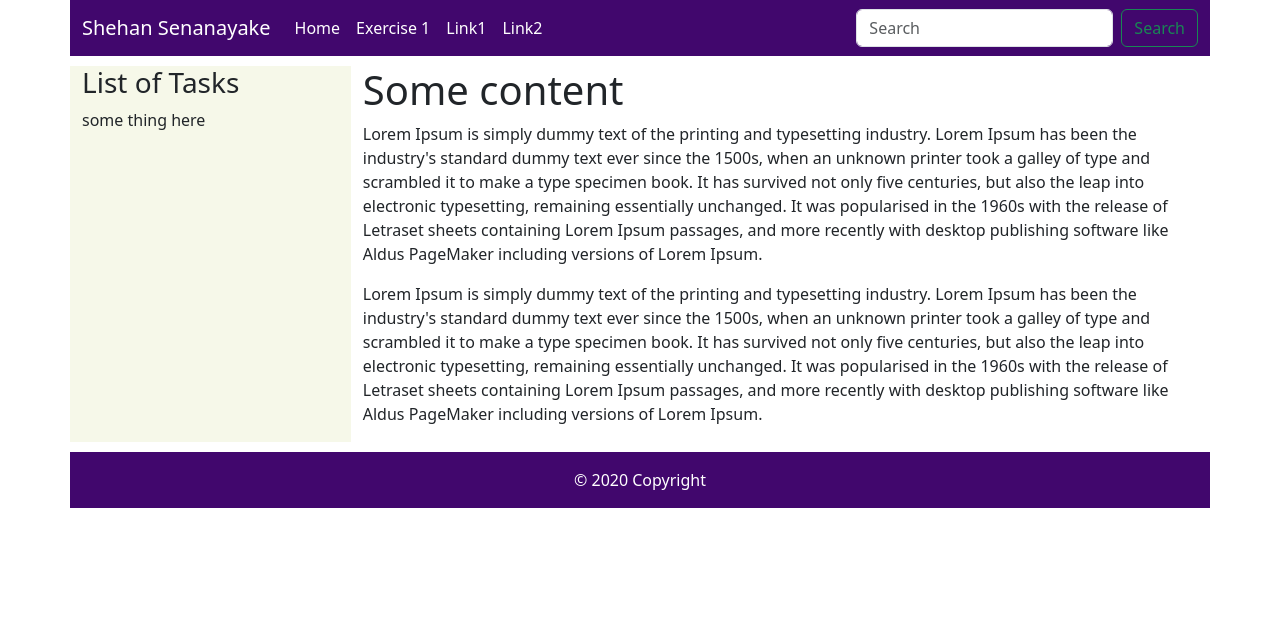
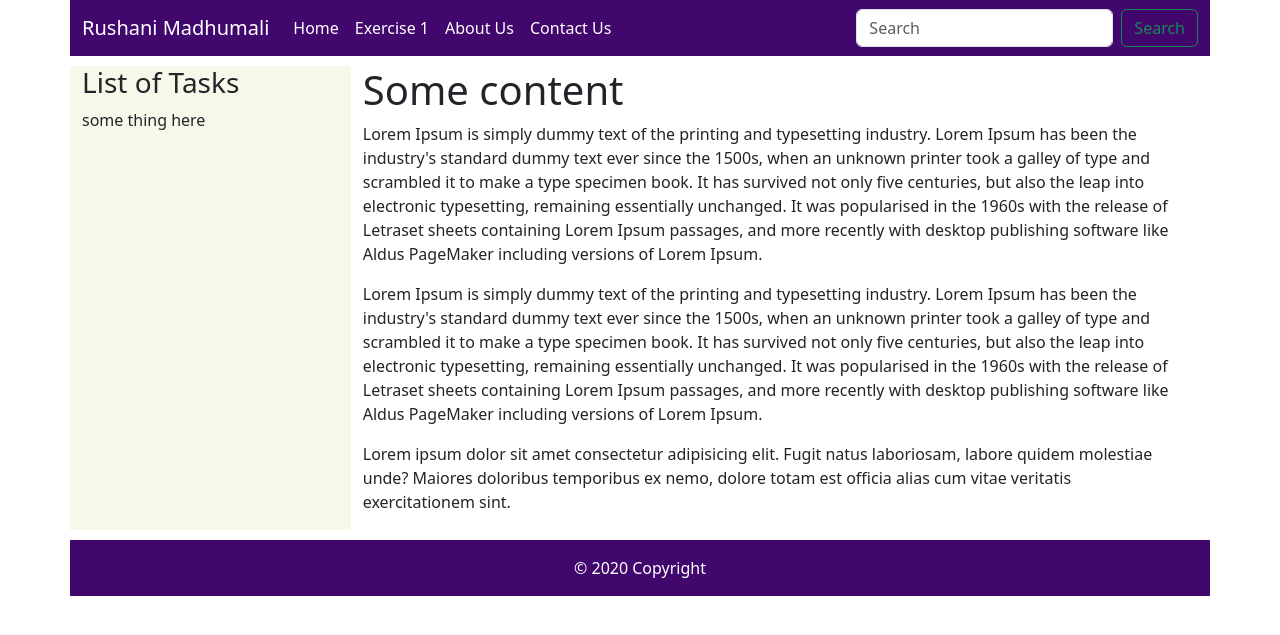
Before and after one commit to rushani22000/hrm_tasks, a PHP site: page /index.php in a window 1280 px wide. Shown: the top 635 px of the page. Run offline with PHP 8.4, Linux system fonts and the light colour scheme; data that the repository does not hold is empty.

Commit message:
added a paragraph

```diff
--- a/layout/header.php
+++ b/layout/header.php
@@ -3,7 +3,7 @@
 <head>
     <meta charset='utf-8'>
     <meta http-equiv='X-UA-Compatible' content='IE=edge'>
-    <title>Bootstrap Example Page</title>
+    <title> <?php echo $title ?> </title>
     <meta name='viewport' content='width=device-width, initial-scale=1'>
     <!-- Bootstrap CSS -->
     <link href="https://cdn.jsdelivr.net/npm/bootstrap@5.3.0-alpha1/dist/css/bootstrap.min.css" rel="stylesheet" integrity="sha384-GLhlTQ8iRABdZLl6O3oVMWSktQOp6b7In1Zl3/Jr59b6EGGoI1aFkw7cmDA6j6gD" crossorigin="anonymous">
@@ -18,23 +18,23 @@
     <div class="row">
   <nav class="navbar navbar-expand-lg" style="background-color: rgb(65, 7, 109);" >
   <div class="container-fluid">
-    <a class="navbar-brand" href="#">Shehan Senanayake</a>
+    <a class="navbar-brand" href="#">Rushani Madhumali</a>
     <button class="navbar-toggler" type="button" data-bs-toggle="collapse" data-bs-target="#navbarSupportedContent" aria-controls="navbarSupportedContent" aria-expanded="false" aria-label="Toggle navigation">
       <span class="navbar-toggler-icon"></span>
     </button>
     <div class="collapse navbar-collapse" id="navbarSupportedContent">
       <ul class="navbar-nav me-auto mb-2 mb-lg-0">
         <li class="nav-item">
-          <a class="nav-link" aria-current="page" href="#">Home</a>
+          <a class="nav-link" aria-current="page" href="index.php">Home</a>
         </li>
         <li class="nav-item">
           <a class="nav-link" href="ex1.php">Exercise 1</a>
         </li>
         <li class="nav-item">
-          <a class="nav-link" href="#">Link1</a>
+          <a class="nav-link" href="aboutus.php">About Us</a>
         </li>
         <li class="nav-item">
-          <a class="nav-link" href="#">Link2</a>
+          <a class="nav-link" href="contactus.php">Contact Us</a>
         </li>
 
       </ul>
--- a/layout/index.php
+++ b/layout/index.php
@@ -6,7 +6,7 @@
 <p> Lorem Ipsum is simply dummy text of the printing and typesetting industry. Lorem Ipsum has been the industry's standard dummy text ever since the 1500s, when an unknown printer took a galley of type and scrambled it to make a type specimen book. It has survived not only five centuries, but also the leap into electronic typesetting, remaining essentially unchanged. It was popularised in the 1960s with the release of Letraset sheets containing Lorem Ipsum passages, and more recently with desktop publishing software like Aldus PageMaker including versions of Lorem Ipsum. </p>
 
 
-
+<p> Lorem ipsum dolor sit amet consectetur adipisicing elit. Fugit natus laboriosam, labore quidem molestiae unde? Maiores doloribus temporibus ex nemo, dolore totam est officia alias cum vitae veritatis exercitationem sint.</p>
 
 
 
```
